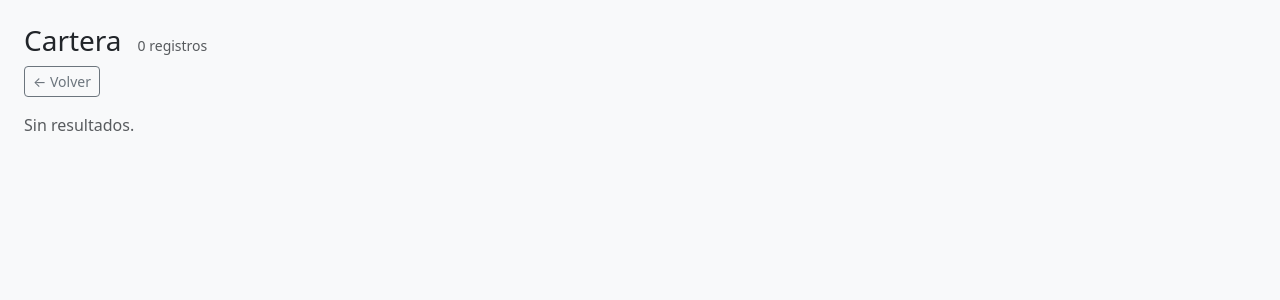
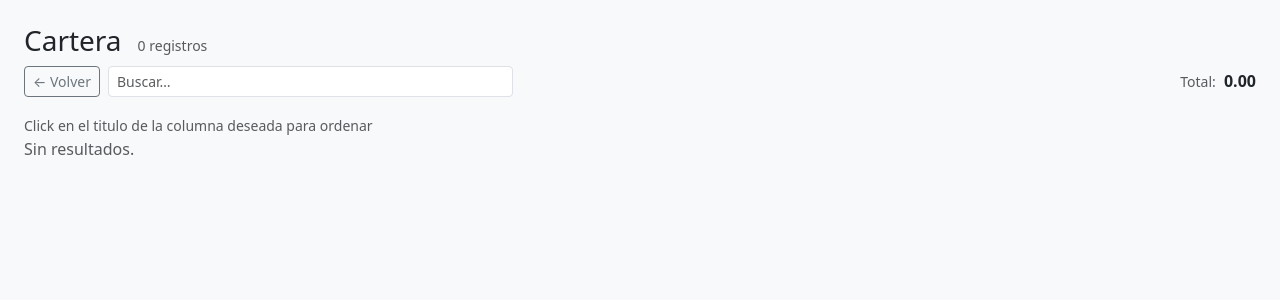
Before and after one commit to Santisiele/portfolio-microsoft, a Flask app: template templates/portfolio.html in a window 1280 px wide. Shown: the top 300 px of the page. Run offline with Flask 3, Linux system fonts and the light colour scheme; the template is opened without the code that fills it, so the values that code supplies are empty.

Commit message:
feats en front

```diff
--- a/presentation/formatters.py
+++ b/presentation/formatters.py
@@ -23,8 +23,6 @@ def format_amounts(rows, columns=AMOUNT_COLUMNS):
                 row[col] = f"{float(value):,.2f}"
     return rows
 
-CUIT_COLUMNS = ["Cuit Librador"]
-
 
 def format_cuits(rows, columns=CUIT_COLUMNS):
     for row in rows:
--- a/routes/portfolio.py
+++ b/routes/portfolio.py
@@ -3,7 +3,7 @@ from flask import Blueprint, session, redirect, url_for, jsonify, render_templat
 from core import dataverse_sql_all
 from queries.portfolio import PORTFOLIO
 from domain.portfolio_transform import enrich_portfolio
-from presentation import format_dates, format_amounts, format_cuits
+from presentation import format_dates, format_cuits
 
 bp = Blueprint("portfolio", __name__)
 
@@ -29,6 +29,5 @@ def portfolio_table():
     rows = dataverse_sql_all(PORTFOLIO)
     rows = enrich_portfolio(rows)
     rows = format_dates(rows)
-    rows = format_amounts(rows)
     rows = format_cuits(rows)
     return render_template("portfolio.html", rows=rows)
--- a/static/css/style.css
+++ b/static/css/style.css
@@ -9,3 +9,14 @@
   white-space: nowrap;
   background: var(--bs-light);
 }
+
+.table thead th.sortable {
+  cursor: pointer;
+  user-select: none;
+}
+.table thead th.sortable:hover {
+  background: var(--bs-secondary-bg);
+}
+.sort-ind {
+  margin-left: 0.25rem;
+}
--- /dev/null
+++ b/static/js/portfolio.js
@@ -0,0 +1,79 @@
+(function () {
+  const search = document.getElementById("search");
+  const countEl = document.getElementById("count");
+  const totalEl = document.getElementById("total");
+  const tbody = document.getElementById("rows");
+  const rows = Array.from(tbody.querySelectorAll("tr"));
+  const headers = Array.from(document.querySelectorAll("th.sortable"));
+
+  function formatAmount(n) {
+    return "$" + n.toLocaleString("en-US", { minimumFractionDigits: 2, maximumFractionDigits: 2 });
+  }
+
+  document.querySelectorAll(".js-amount").forEach(function (td) {
+    const raw = parseFloat(td.closest("tr").dataset.amount) || 0;
+    td.textContent = formatAmount(raw);
+  });
+
+  function recalc() {
+    let cents = 0;
+    let visible = 0;
+    rows.forEach(function (tr) {
+      if (tr.style.display !== "none") {
+        cents += Math.round((parseFloat(tr.dataset.amount) || 0) * 100);
+        visible += 1;
+      }
+    });
+    totalEl.textContent = formatAmount(cents / 100);
+    countEl.textContent = visible;
+  }
+
+  function applyFilter() {
+    const q = search.value.trim().toLowerCase();
+    rows.forEach(function (tr) {
+      tr.style.display = tr.dataset.text.indexOf(q) !== -1 ? "" : "none";
+    });
+    recalc();
+  }
+
+  function sortValue(tr, index, type) {
+    const text = tr.children[index].textContent.trim();
+    if (type === "number") {
+      return parseFloat(text.replace(/[^0-9.\-]/g, "")) || 0;
+    }
+    if (type === "date") {
+      const p = text.split("/");
+      return p.length === 3 ? p[2] + p[1] + p[0] : "";
+    }
+    return text.toLowerCase();
+  }
+
+  let sortIndex = null;
+  let sortDir = 1;
+
+  function sortBy(index, type) {
+    sortDir = (sortIndex === index) ? -sortDir : 1;
+    sortIndex = index;
+    rows.sort(function (a, b) {
+      const va = sortValue(a, index, type);
+      const vb = sortValue(b, index, type);
+      if (va < vb) return -sortDir;
+      if (va > vb) return sortDir;
+      return 0;
+    });
+    rows.forEach(function (tr) { tbody.appendChild(tr); });
+    headers.forEach(function (th, i) {
+      th.querySelector(".sort-ind").textContent =
+        (i === index) ? (sortDir === 1 ? "▲" : "▼") : "";
+    });
+  }
+
+  headers.forEach(function (th, index) {
+    th.addEventListener("click", function () {
+      sortBy(index, th.dataset.type || "text");
+    });
+  });
+
+  if (search) search.addEventListener("input", applyFilter);
+  recalc();
+})();
--- a/templates/portfolio.html
+++ b/templates/portfolio.html
@@ -2,31 +2,51 @@
 {% block title %}Cartera{% endblock %}
 {% block main_class %}container-fluid px-4 py-4{% endblock %}
 {% block content %}
-  <div class="d-flex align-items-baseline gap-3 mb-2">
-    <h1 class="h3 mb-0">Cartera</h1>
-    <span class="text-muted small">{{ rows|length }} registros</span>
+<div class="d-flex align-items-baseline gap-3 mb-2">
+  <h1 class="h3 mb-0">Cartera</h1>
+  <span class="text-muted small"><span id="count">{{ rows|length }}</span> registros</span>
+</div>
+
+<div class="row g-2 align-items-center mb-3">
+  <div class="col-auto">
+    <a class="btn btn-outline-secondary btn-sm" href="{{ url_for('main.index') }}">← Volver</a>
   </div>
-  <a class="btn btn-outline-secondary btn-sm mb-3" href="{{ url_for('main.index') }}">← Volver</a>
+  <div class="col-12 col-md-4">
+    <input id="search" type="search" class="form-control form-control-sm" placeholder="Buscar…">
+  </div>
+  <div class="col-auto ms-md-auto">
+    <span class="text-muted small">Total:</span>
+    <strong id="total" class="ms-1">0.00</strong>
+  </div>
+</div>
 
-  {% set right_cols = ["Importe"] %}
-  {% set center_cols = ["Cuit Librador", "Fecha Compra", "Fecha Pago", "Fecha Acr.", "Estado", "Cuenta Destino", "origin"] %}
+{% set columns = ["Cliente", "Fecha Acr.", "Fecha Compra", "Firmante", "Importe", "Cuit Librador", "Origen", "Estado"] %}
+{% set right_cols = ["Importe"] %}
+{% set center_cols = ["Cuit Librador", "Fecha Compra", "Fecha Pago", "Fecha Acr.", "Estado", "Origen"]
+%}
 
-  {% if rows %}
+<span class="text-muted small">Click en el titulo de la columna deseada para ordenar</span>
+{% if rows %}
     <div class="card shadow-sm">
       <div class="card-body p-0">
         <table class="table table-sm table-striped table-hover align-middle mb-0">
+          {% set col_types = {"Importe": "number", "Fecha Compra": "date", "Fecha Pago": "date", "Fecha Acr.": "date"} %}
           <thead class="table-light">
             <tr>
               {% for col in rows[0].keys() %}
-                <th class="{% if col in right_cols %}text-end{% elif col in center_cols %}text-center{% endif %}">{{ col }}</th>
+                <th class="sortable {% if col in right_cols %}text-end{% elif col in center_cols %}text-center{% endif %}" data-type="{{ col_types.get(col, 'text') }}">{{ col }}<span class="sort-ind text-muted"></span></th>
               {% endfor %}
             </tr>
           </thead>
-          <tbody>
+          <tbody id="rows">
             {% for row in rows %}
-              <tr>
+              <tr data-amount="{{ row['Importe'] or 0 }}" data-text="{{ row.values() | join(' ') | lower }}">
                 {% for col, value in row.items() %}
-                  <td class="{% if col in right_cols %}text-end{% elif col in center_cols %}text-center{% endif %}">{{ value if value is not none else "" }}</td>
+                  {% if col == "Importe" %}
+                    <td class="text-end js-amount"></td>
+                  {% else %}
+                    <td class="{% if col in center_cols %}text-center{% endif %}">{{ value if value is not none else "" }}</td>
+                  {% endif %}
                 {% endfor %}
               </tr>
             {% endfor %}
@@ -37,4 +57,6 @@
   {% else %}
     <p class="text-muted">Sin resultados.</p>
   {% endif %}
+
+  <script src="{{ url_for('static', filename='js/portfolio.js') }}"></script>
 {% endblock %}
```
